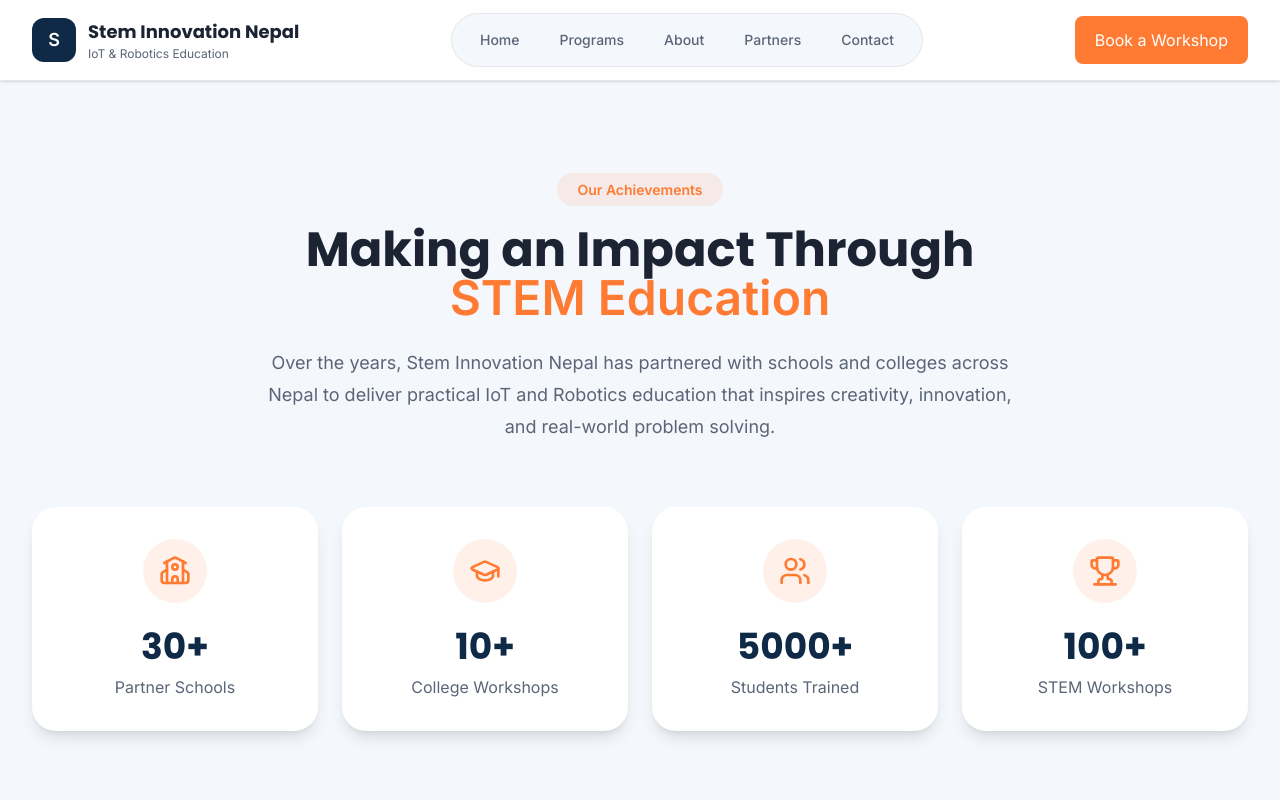
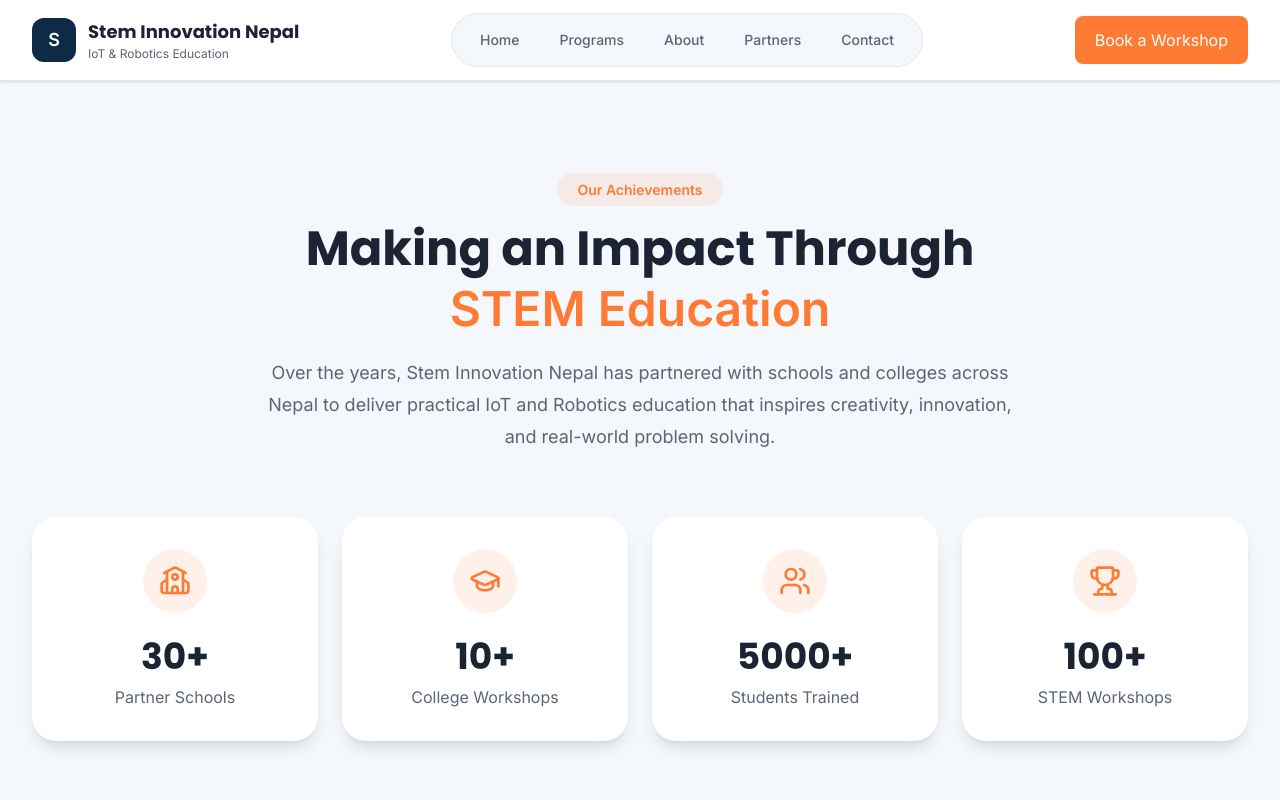
Before and after one commit to MetaTronix-Solution/Stem-Innovation-Nepal, a Next.js app in the folder frontend/: page /achievements in a window 1280 px wide. Shown: the top 800 px of the page. Built offline with nearby package versions, Linux system fonts and the light colour scheme.

Commit message:
Make some changes in Achievements page

```diff
--- a/frontend/app/achievements/page.tsx
+++ b/frontend/app/achievements/page.tsx
@@ -62,8 +62,10 @@ export default function Achievements() {
           </span>
 
           <h2 className="mt-6 text-4xl font-bold text-charcoal lg:text-5xl">
-            Making an Impact Through
-            <span className="text-orange"> STEM Education</span>
+              Making an Impact Through
+              <span className="mt-3 block text-orange">
+                STEM Education
+              </span>
           </h2>
 
           <p className="mt-6 text-lg leading-8 text-slate">
--- a/frontend/app/globals.css
+++ b/frontend/app/globals.css
@@ -1,7 +1,6 @@
 @import "tailwindcss";
 
 @theme {
-
   /* ==========================
      Brand Colors
      ========================== */
@@ -19,13 +18,6 @@
   --color-slate: #5B6577;
   --color-charcoal: #1C2333;
   --color-white: #FFFFFF;
-
-  /* ==========================
-     Fonts
-     ========================== */
-
-  --font-heading: var(--font-heading);
-  --font-body: var(--font-body);
 }
 
 /* ==========================
@@ -40,10 +32,11 @@ body {
   font-family: var(--font-body);
   background: var(--color-white);
   color: var(--color-charcoal);
+  font-weight: 400;
 }
 
 /* ==========================
-   Typography
+   Headings
    ========================== */
 
 h1,
@@ -54,15 +47,20 @@ h5,
 h6 {
   font-family: var(--font-heading);
   font-weight: 700;
+  color: var(--color-charcoal);
 }
 
+/* ==========================
+   Body Text
+   ========================== */
+
 p,
-span,
 a,
 button,
 input,
 textarea,
 label,
-li {
+li,
+span {
   font-family: var(--font-body);
 }
--- a/frontend/app/layout.tsx
+++ b/frontend/app/layout.tsx
@@ -1,7 +1,6 @@
 import "./globals.css";
 import Navbar from "@/components/layout/Navbar";
 import Footer from "@/components/layout/Footer";
-
 import { Poppins, Inter } from "next/font/google";
 
 const poppins = Poppins({
@@ -27,13 +26,9 @@ export default function RootLayout({
       className={`${poppins.variable} ${inter.variable}`}
     >
       <body>
-
         <Navbar />
-
         <main>{children}</main>
-
         <Footer />
-
       </body>
     </html>
   );
```
